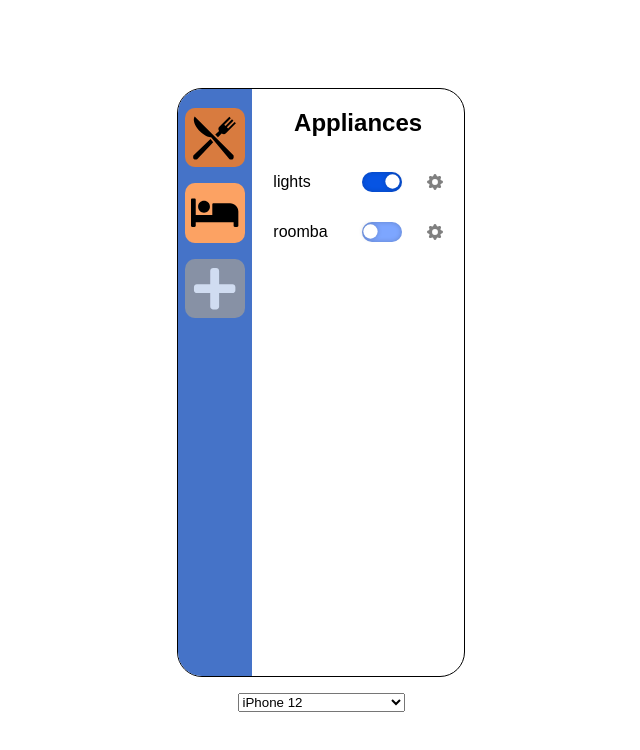
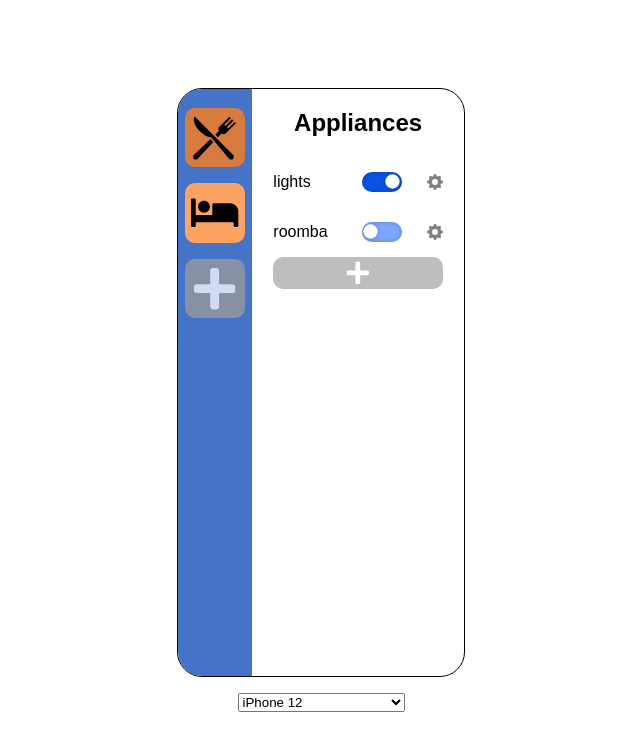
Before and after one commit to JonathanHYYan/Arduino-App-Mobile-Display, a React (Create React App) app: page /main in a window 1280 px wide. Shown: the top 750 px of the page, without its empty margins (319-959 px from the left). Built offline with nearby package versions, Linux system fonts and the light colour scheme.

Commit message:
[SDCWA-47] Refactored ApplianceControls to render add application button

```diff
--- a/src/Components/Appliance/ApplianceControls.js
+++ b/src/Components/Appliance/ApplianceControls.js
@@ -64,7 +64,7 @@ const ApplianceControls = ({
           <NewIcon updateRooms={updateRooms} />
         </IconGrid>
       )}
-      {state === "add" && !settingToggle ? (
+      {state != "add" && !settingToggle ? (
         <AddControl>
           <Plus />
         </AddControl>
```
